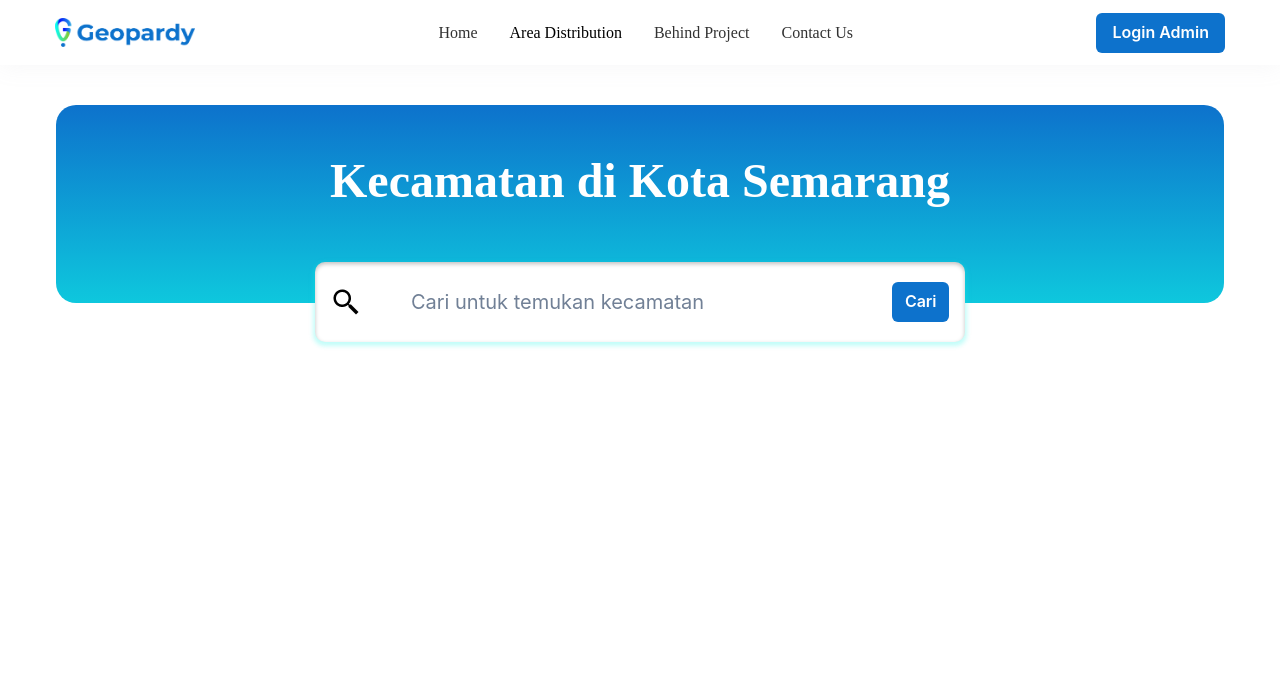
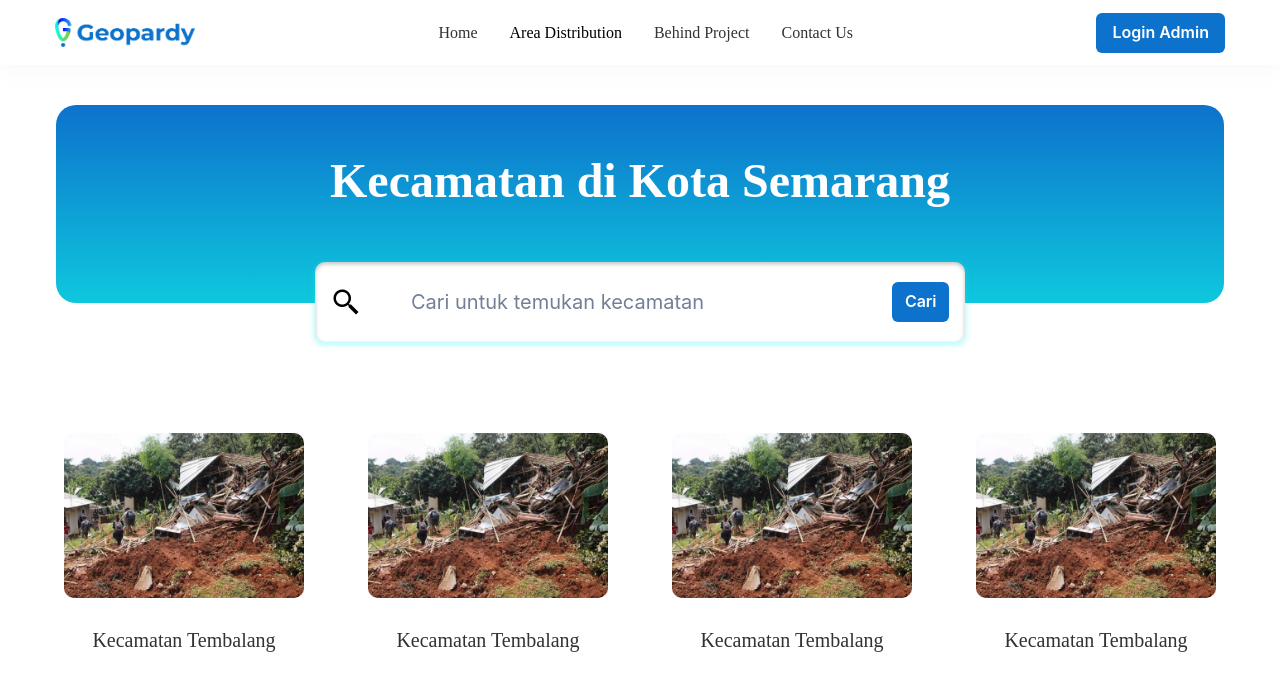
Before and after one commit to sandilokaa/georpardy-front-end, a React (Create React App) app: page /area-distribution in a window 1280 px wide. Shown: the top 690 px of the page. Built offline with nearby package versions, Linux system fonts and the light colour scheme.

Commit message:
docs: add grid card

```diff
--- /dev/null
+++ b/src/components/area-distribution/AreaDistributionCard.jsx
@@ -0,0 +1,47 @@
+import React from "react";
+import { Flex, Heading, Image } from "@chakra-ui/react";
+
+const AreaDistributionCard = ({ districtName, title, districtPicture  }) => {
+
+    return (
+        <Flex
+            flexDirection="column"
+            minW="240px"
+            mt="50px"
+            bg="#FFFFFF"
+            borderRadius="10px"
+            justifyContent="space-between"
+            alignItems="center"
+            gap="44px"
+            zIndex="100"
+            transition="0.4s all ease-in-out"
+            _hover={{ boxShadow: "0px 4px 4px rgba(0, 0, 0, 0.25)", cursor: "pointer"}}
+        >
+            <Flex
+                flexDirection="column"
+                maxH="300px"
+                maxW="277px"
+                gap="30px"
+                padding="0 15px"
+                mb="20px"
+                justifyContent="center"
+                alignItems="center"
+                textAlign="center"
+            >
+                <Flex
+                    mt="20px"
+                    borderRadius="10px"
+                    justifyContent="center"
+                    alignItems="center"
+                >
+                    <Image borderRadius="10px" maxW="240px" src={districtPicture} alt={title} />
+                </Flex>
+                <Heading fontSize="20px" fontWeight="medium" fontFamily="Poppins" color="#323232">
+                    {districtName}
+                </Heading>
+            </Flex>
+        </Flex>
+    );
+};
+
+export default AreaDistributionCard;
--- a/src/pages/area-distribution/AreaDistribution.jsx
+++ b/src/pages/area-distribution/AreaDistribution.jsx
@@ -6,16 +6,20 @@ import {
     Heading,
     Image,
     Button,
-    Input
+    Input,
+    Grid
 } from "@chakra-ui/react";
 import HomeLayout from "../../layouts/HomeLayout";
 import SearchIcon from "../../assets/icons/search.png";
+import AreaDistributionCard from "../../components/area-distribution/AreaDistributionCard";
+import ImageLandslide from "../../assets/images/tanah-longsor.jpg";
 
 const AreaDistribution = () => {
 
     return (
 
         <HomeLayout>
+
             <Flex
                 mt="40px"
                 mb="60px"
@@ -44,7 +48,7 @@ const AreaDistribution = () => {
                         </Box>
                         <Input
                             placeholder="Cari untuk temukan kecamatan"
-                            color="#CECECE"
+                            color="#323232"
                             variant="unstyled"
                             w="100%"
                             fontSize="20px"
@@ -63,6 +67,35 @@ const AreaDistribution = () => {
                     </Flex>
                 </Flex>
             </Flex>
+
+            <Flex position="relative">
+                <Grid w="100%" templateColumns="repeat(4, 1fr)" gap={12}>
+                    <AreaDistributionCard
+                        districtPicture={ImageLandslide}
+                        title="Kecamatan Tembalang"
+                        districtName="Kecamatan Tembalang"
+                    />
+
+                    <AreaDistributionCard
+                        districtPicture={ImageLandslide}
+                        title="Kecamatan Tembalang"
+                        districtName="Kecamatan Tembalang"
+                    />
+
+                    <AreaDistributionCard
+                        districtPicture={ImageLandslide}
+                        title="Kecamatan Tembalang"
+                        districtName="Kecamatan Tembalang"
+                    />
+
+                    <AreaDistributionCard
+                        districtPicture={ImageLandslide}
+                        title="Kecamatan Tembalang"
+                        districtName="Kecamatan Tembalang"
+                    />
+                </Grid>
+            </Flex>
+
         </HomeLayout>
 
     );
```
